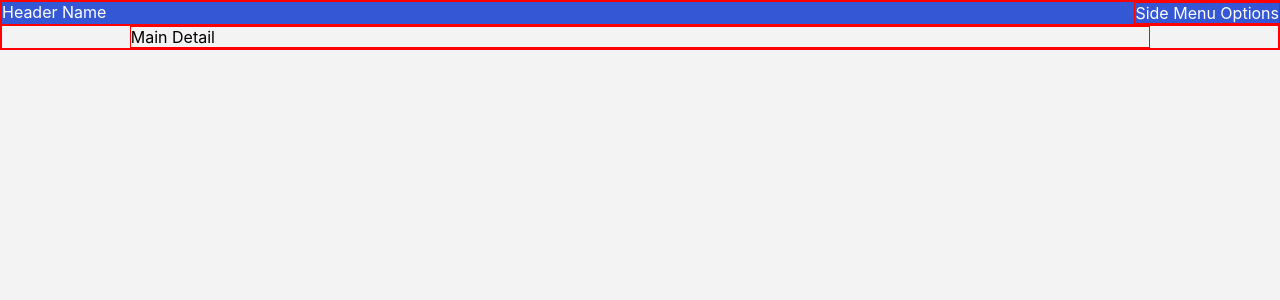
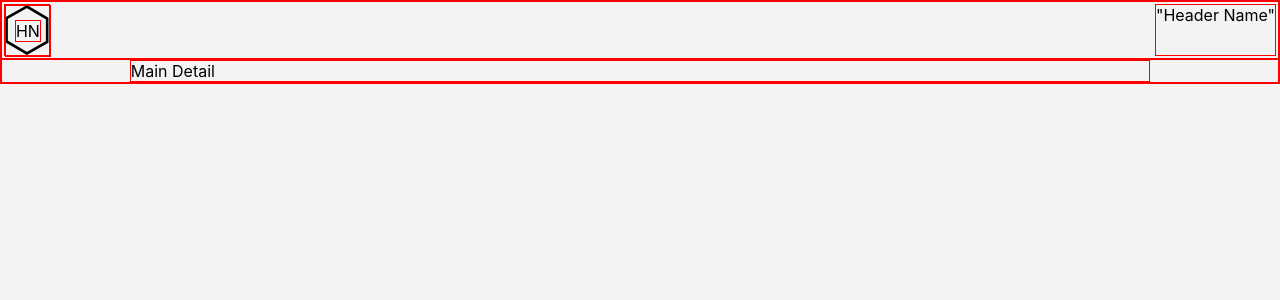
Before and after one commit to SanskarDahiya/portfolio_web, a React (Create React App) app: page / in a window 1280 px wide. Shown: the top 300 px of the page. Built offline with nearby package versions, Linux system fonts and the light colour scheme.

Commit message:
add polygon rotating header

```diff
--- a/src/App.css
+++ b/src/App.css
@@ -6,6 +6,7 @@ div {
   min-width: 10px;
   min-height: 10px;
 }
+
 .App {
   padding: 0 10%;
 }
@@ -18,6 +19,10 @@ div {
 @media (prefers-reduced-motion: no-preference) {
   .App-logo {
     animation: App-logo-spin infinite 20s linear;
+  }
+
+  .rotate-10-sec {
+    animation: App-logo-spin infinite 10s linear;
   }
 }
 
--- a/src/App.js
+++ b/src/App.js
@@ -6,7 +6,7 @@ import MainDetail from "./Components/MainDetail";
 const { Context, data } = ContextHOC();
 
 function App() {
-  const [user, updateUser] = useState(data);
+  const [user] = useState(data);
   return (
     <Context.Provider value={user}>
       <Header />
--- /dev/null
+++ b/src/Components/AppIcon.js
@@ -0,0 +1,47 @@
+import { useState, useEffect } from "react";
+const height = 50;
+const width = height * 0.875;
+const rotateClassName = "rotate-10-sec";
+let ref;
+const AppIcon = props => {
+  const [rotateClass, setRotateClass] = useState(rotateClassName);
+  const initials = props.initials;
+  useEffect(() => {
+    clearTimeout(ref);
+    ref = setTimeout(() => {
+      setRotateClass("");
+    }, 5020);
+    return () => clearTimeout(ref);
+  }, [rotateClass]);
+  //   TODO: Add Link Here
+  return (
+    <div
+      style={{ position: "relative", height, width }}
+      onMouseEnter={() => {
+        setRotateClass(rotateClassName);
+      }}
+    >
+      <div
+        style={{
+          position: "absolute",
+          height,
+          width,
+          display: "flex",
+          justifyContent: "center",
+          alignItems: "center"
+        }}
+      >
+        <div>{initials}</div>
+      </div>
+      <svg id="app-icon-cover" className={rotateClass} role="img" viewBox="0 0 84 96">
+        <g transform="translate(-8.000000, -2.000000)">
+          <g transform="translate(11.000000, 5.000000)">
+            <polygon fill="none" stroke="black" strokeWidth="5" points="39 0 0 22 0 67 39 90 78 68 78 23"></polygon>
+          </g>
+        </g>
+      </svg>
+    </div>
+  );
+};
+
+export default AppIcon;
--- a/src/Components/HeaderSection.js
+++ b/src/Components/HeaderSection.js
@@ -1,5 +1,7 @@
 import { useContext, useMemo } from "react";
 import ContextHOC from "../Helper/ContextProvider";
+import AppIcon from "./AppIcon";
+
 const { Context } = ContextHOC();
 
 const modifyName = name => {
@@ -14,24 +16,33 @@ const modifyName = name => {
       characters.push(name.join(""));
     });
   }
-  return characters.join(" ");
+  let initials = "";
+  if (characters[0] && characters[0][0]) {
+    initials += characters[0][0];
+  }
+  if (characters.length > 1) {
+    const lastElem = characters.length - 1;
+    if (characters[lastElem] && characters[lastElem][0]) {
+      initials += characters[lastElem][0];
+    }
+  }
+  initials = initials.toUpperCase();
+  return { name: characters.join(" "), initials };
 };
 
 export const Header = () => {
-  const { name } = useContext(Context);
-  const generatedName = useMemo(() => modifyName(name), [name]);
+  const { name: currentName } = useContext(Context);
+  const { name, initials } = useMemo(() => modifyName(currentName), [currentName]);
   return (
     <div
       style={{
         display: "flex",
-        backgroundColor: "#3457D5",
-        color: "white",
         justifyContent: "space-between",
-        width: "100%"
+        padding: "2px"
       }}
     >
-      {generatedName}
-      <div>Side Menu Options</div>
+      <AppIcon initials={initials} />
+      <div>{JSON.stringify(name)}</div>
     </div>
   );
 };
```
Also changed, not shown: src/Theme/theme.js (+7 -9 lines), 1 other file (tests, documents, lock files or other folders).
